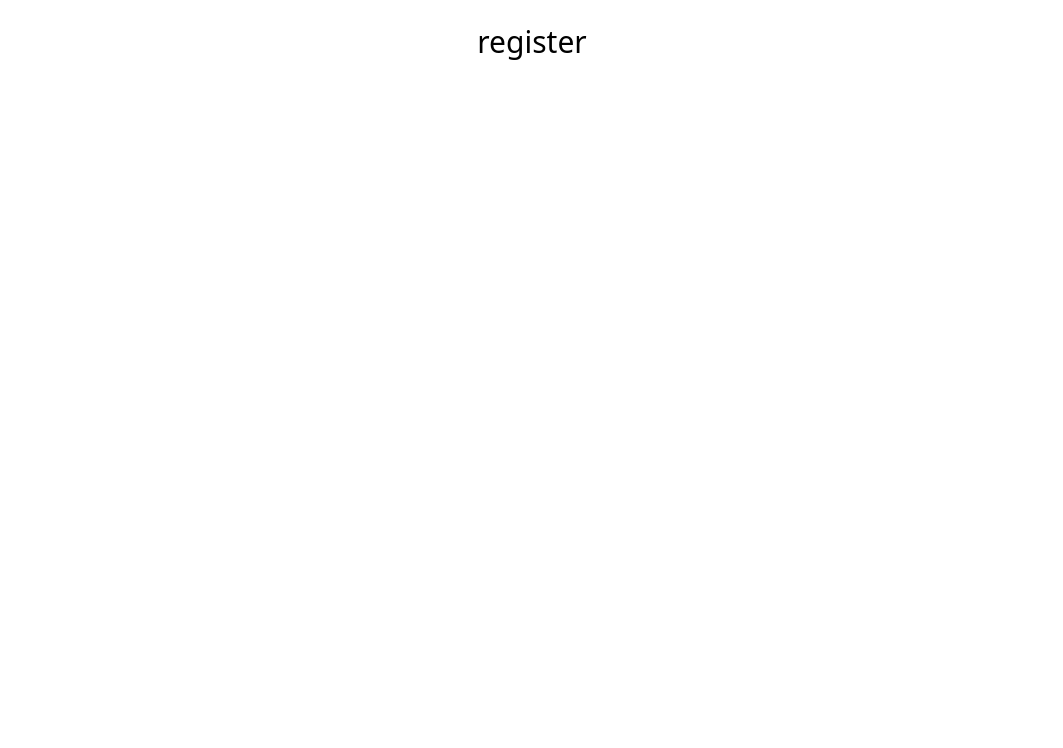
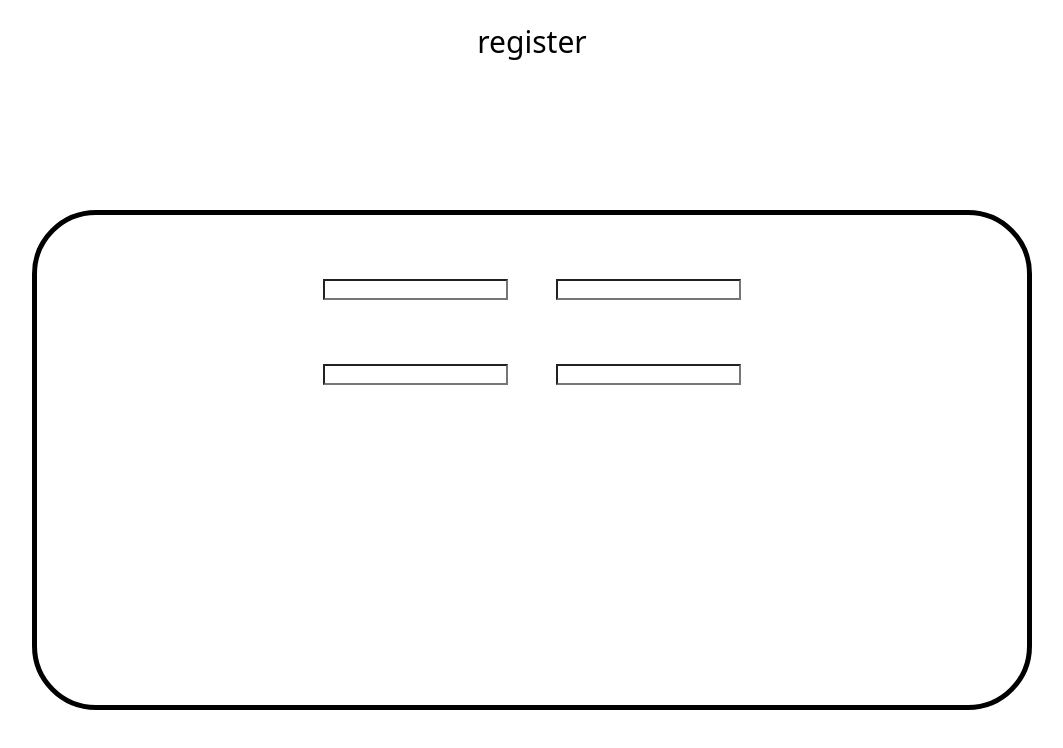
Before and after one commit to BraveVlad/bullet-serve, a website: page public/pages/register.html in a window 1280 px wide. Shown: the whole page, without its empty margins (108-1171 px from the left). Drawn offline with Linux system fonts and the light colour scheme.

Commit message:
feat(register): add skeleton

```diff
--- a/public/pages/register.html
+++ b/public/pages/register.html
@@ -12,5 +12,41 @@
     <div class="flex justify-center mt-6">
       <h1 class="text-3xl">register</h1>
     </div>
+    <form action="register">
+      <div class="register-container-placer">
+        <div class="register-container">
+          <div class="register-container__input-container">
+            <div class="register-container__name-container">
+              <input
+                type="text"
+                name="first-name"
+                id="first-name"
+                class="register-container__name-container__first-name register-container__name-container__name"
+              />
+              <input
+                type="text"
+                name="last-name"
+                id="last-name"
+                class="register-container__name-container__last-name register-container__name-container__name"
+              />
+            </div>
+            <div class="register-container__password-container">
+              <input
+                type="password"
+                name="register-password"
+                id="register-password"
+                class="register-container__password-container__register-password register-container__password-container__password"
+              />
+              <input
+                type="password"
+                name="confirm-password"
+                id="confirm-password"
+                class="register-container__password-container__confirm-password register-container__password-container__password"
+              />
+            </div>
+          </div>
+        </div>
+      </div>
+    </form>
   </body>
 </html>
--- a/public/styles/styles.scss
+++ b/public/styles/styles.scss
@@ -28,3 +28,44 @@
   cursor: pointer;
   transform: scale(1.03);
 }
+
+.register-container-placer {
+  display: flex;
+  justify-content: center;
+  align-items: center;
+  min-height: 100vh;
+  min-height: 100dvh;
+}
+
+.register-container {
+  display: flex;
+  justify-content: center;
+  padding-top: 4rem;
+  width: 1000px;
+  height: 500px;
+  background-color: transparent;
+  border: 5px solid black;
+  border-radius: 4rem;
+
+  &__input-container {
+    display: flex;
+    flex-direction: column;
+    gap: 4rem;
+  }
+
+  &__name-container {
+    display: flex;
+    gap: 3rem;
+
+    &__name {
+    }
+  }
+
+  &__password-container {
+    display: flex;
+    gap: 3rem;
+
+    &__password {
+    }
+  }
+}
```
Also changed, not shown: public/styles/styles.css, 1 other file.
